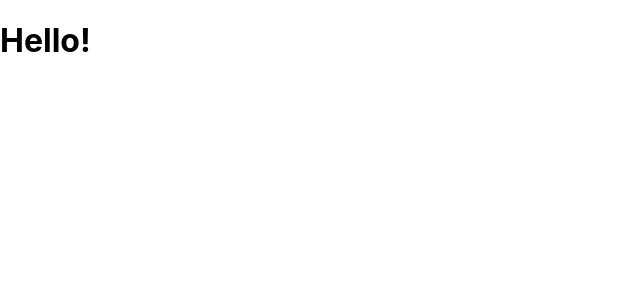
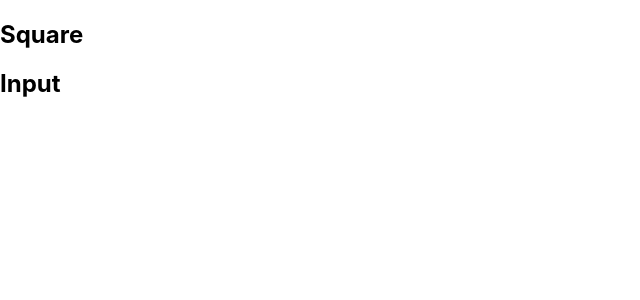
Before and after one commit to emrizki/color-name-detection, a React (Create React App) app: page / in a window 1280 px wide. Shown: the top 300 px of the page, without its empty margins (0-640 px from the left). Built offline with nearby package versions, Linux system fonts and the light colour scheme.

Commit message:
create Square & Input component boilerplate

```diff
--- a/src/App.js
+++ b/src/App.js
@@ -1,7 +1,11 @@
+import Square from './Square';
+import Input from './Input';
+
 function App() {
   return (
     <div className="App">
-      <h1>Hello!</h1>
+      <Square />
+      <Input />
     </div>
   );
 }
--- /dev/null
+++ b/src/Input.js
@@ -0,0 +1,9 @@
+const Input = () => {
+  return (
+    <div>
+      <h2>Input</h2>
+    </div>
+  );
+};
+
+export default Input;
--- /dev/null
+++ b/src/Square.js
@@ -0,0 +1,9 @@
+const Square = () => {
+  return (
+    <div>
+      <h2>Square</h2>
+    </div>
+  );
+};
+
+export default Square;
```
